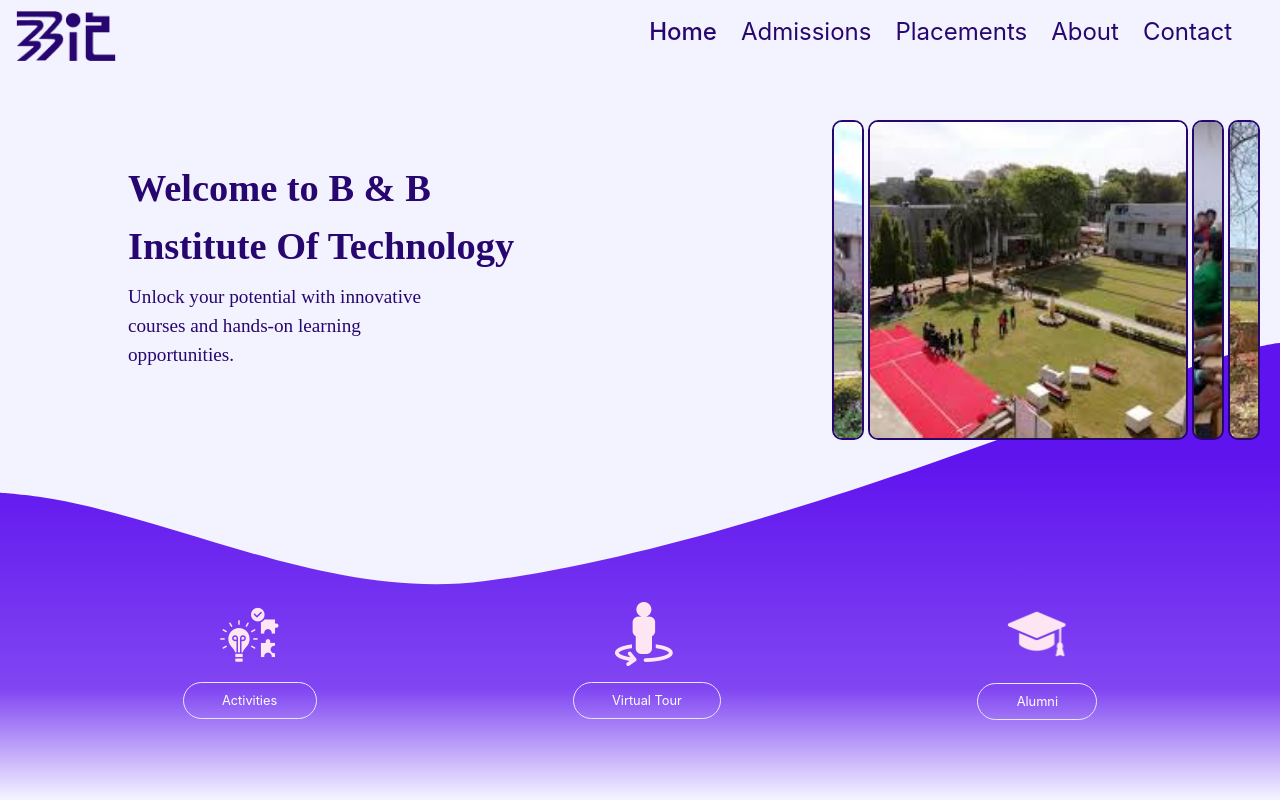
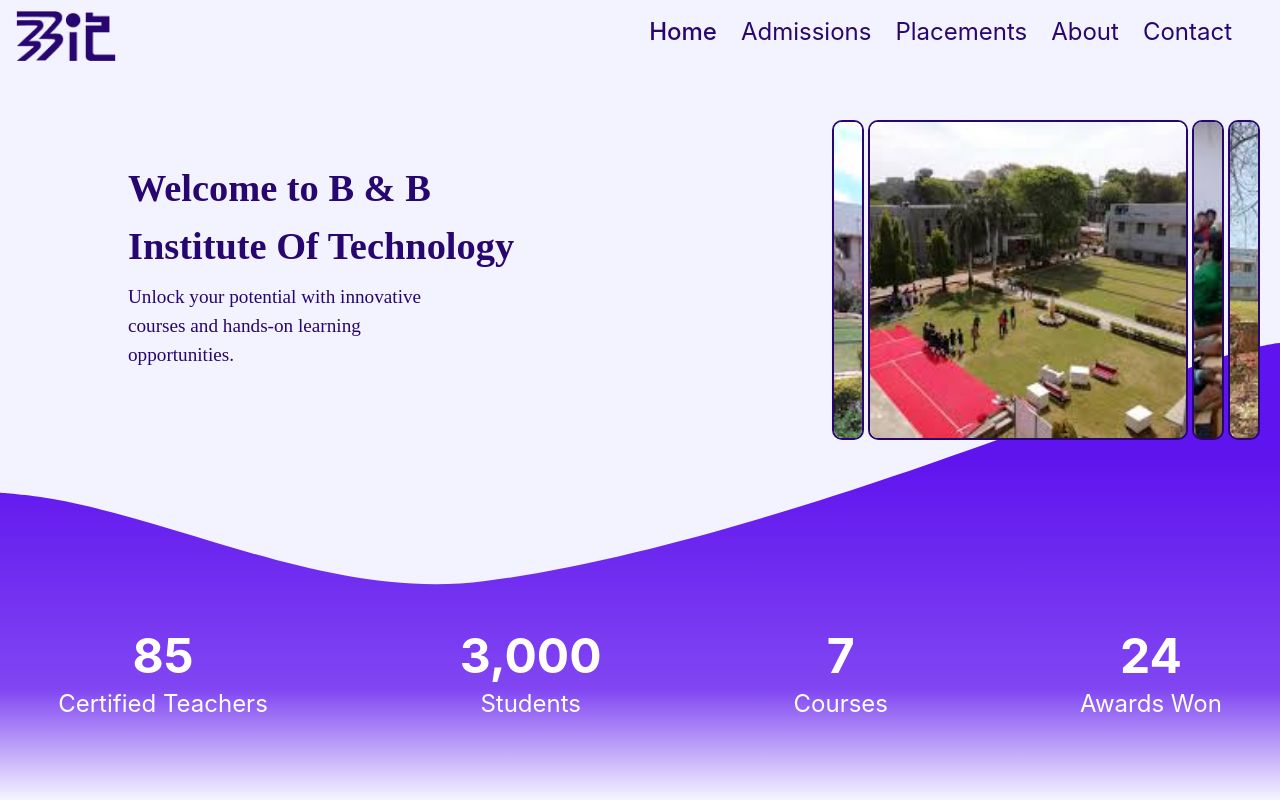
Before and after one commit to Aaditya-T/bbit-website, a Next.js app: page / in a window 1280 px wide. Shown: the top 800 px of the page. Built offline with nearby package versions, Linux system fonts and the light colour scheme; a web font is replaced by a local one.

Commit message:
stats test

```diff
--- a/package.json
+++ b/package.json
@@ -18,6 +18,7 @@
     "motion": "^10.18.0",
     "next": "14.2.4",
     "react": "18.3.1",
+    "react-countup": "^6.5.3",
     "react-dom": "18.3.1",
     "react-router-dom": "^6.24.1",
     "react-scroll": "^1.9.0",
--- a/pages/index.js
+++ b/pages/index.js
@@ -12,21 +12,7 @@ import {
   CardFooter,
   CardDescription,
 } from "@/components/ui/card";
-
-const topButts = [
-  {
-    name: "Activities",
-    icon: "/home/activity.svg",
-  },
-  {
-    name: "Virtual Tour",
-    icon: "/home/vtour.svg",
-  },
-  {
-    name: "Alumni",
-    icon: "/home/alumni.svg",
-  },
-];
+import CountUp from 'react-countup';
 
 const stairCase = (
   <svg viewBox="0 0 1277 1743" fill="none" xmlns="http://www.w3.org/2000/svg">
@@ -212,21 +198,29 @@ const Home = () => {
           </svg>
 
           <div className="absolute bottom-[10vh] flex flex-row justify-center items-center gap-[20vw] text-[1vw]">
-            {topButts.map((item, index) => (
-              // <div key={index} className="z-10 flex flex-col items-center">
               <motion.div
-                key={index}
                 initial={{ opacity: 0, y: 20 }}
                 animate={{ opacity: 1, y: 0 }}
                 transition={{ duration: 1.5 }}
-                className="z-10 flex flex-col items-center"
+                className="z-10 flex flex-row items-center text-white gap-[15vw]"
               >
-                <img src={item.icon} alt={item.name} className="w-[5vw]" />
-                <button className="text-white bg-[daisyBush100] px-[3vw] py-[1vh] mt-[2vh] rounded-full border-[0.1vw] border-[--daisyBush100]">
-                  {item.name}
-                </button>
+                <div className="flex flex-col items-center">
+                  <CountUp end={85} duration={5} className="text-5xl font-bold" />
+                  <p className="text-center text-2xl mt-2">Certified Teachers</p>
+                </div>
+                <div className="flex flex-col items-center">
+                  <CountUp end={3000} duration={5} className="text-5xl font-bold" />
+                  <p className="text-center text-2xl mt-2">Students</p>
+                </div>
+                <div className="flex flex-col items-center">
+                  <CountUp end={7} duration={5} className="text-5xl font-bold" />
+                  <p className="text-center text-2xl mt-2">Courses</p>
+                </div>
+                <div className="flex flex-col items-center">
+                  <CountUp end={24} duration={5} className="text-5xl font-bold" />
+                  <p className="text-center text-2xl mt-2">Awards Won</p>
+                </div>
               </motion.div>
-            ))}
           </div>
         </div>
 
```
Also changed, not shown: 1 other file (tests, documents, lock files or other folders).
